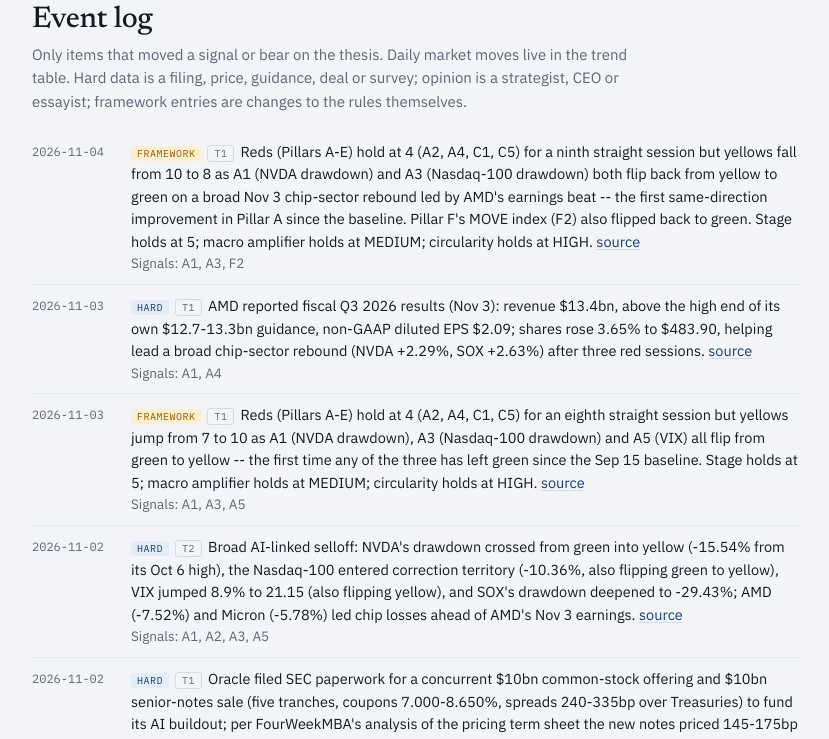
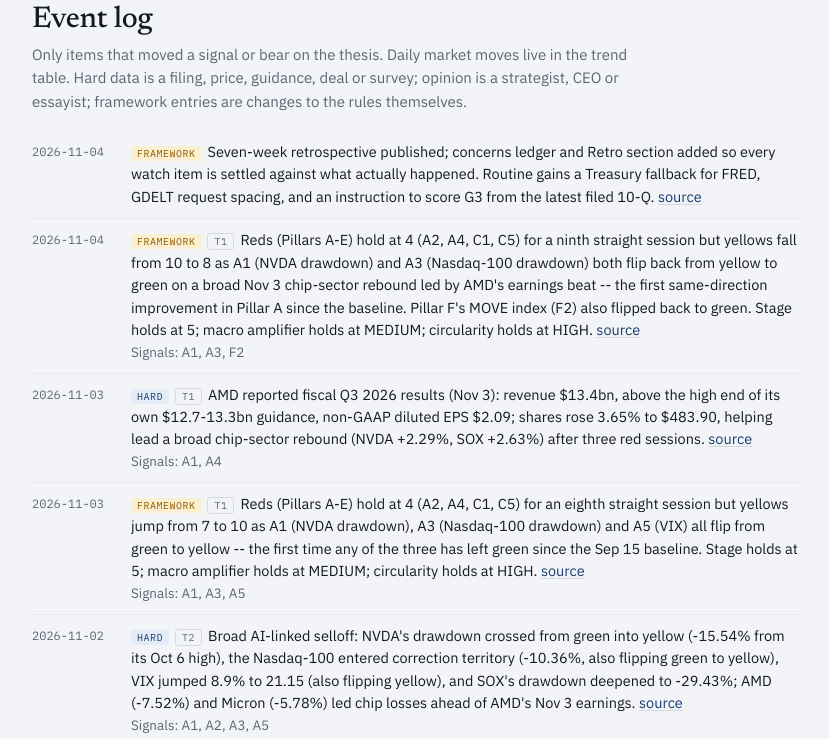
Before and after one commit to abhinav777/ai-bubble-watch, a plain HTML site: page index.html in a window 1280 px wide. Shown: the part 10194-10933 px from the top of the page, without its empty margins (150-979 px from the left). Drawn offline with Linux system fonts and the light colour scheme.

Commit message:
Seven-week retrospective, concerns ledger and Retro section
docs/review-2026-11-04.md reviews 37 runs: which sources delivered
(FRED failed in every brief, CDS and TRACE prints were wire-quoted or
absent, GDELT was rate-limited by back-to-back calls), how each signal
behaved (MOVE flipped 12 times; the confirmations never fired), and how
the stage calls held up against the following 15 trading days (the
October Stage 5 call was right for the leveraged layer and overstated
as a credit event). It ends with numbered proposals for decision.

data/concerns.json is a ledger of 28 specific worries since Sep 15,
each with a deadline and a settled outcome where known. The dashboard's
new Retro section shows a dynamic month-ago look-back, concerns settled
in the last two weeks, open concerns by deadline, and what followed
each stage call. The routine prompt now maintains the ledger, falls
back to Treasury's yield-curve CSV when FRED fails, spaces GDELT calls
by six seconds, and scores G3 from the latest filed 10-Q.

Co-Authored-By: Claude Fable 5.1 <noreply@anthropic.com>

```diff
--- a/assets/app.js
+++ b/assets/app.js
@@ -113,6 +113,37 @@
   }).join('');
   if($('trackers')) $('trackers').innerHTML = trackHtml;
 
+  // RETRO
+  let concerns=[]; try{ const cr=await fetch('data/concerns.json',{cache:'no-store'}); if(cr.ok) concerns=await cr.json(); }catch(e){}
+  if($('retro')){
+    const today=new Date(latest.date+'T12:00:00Z'); const ago=(d)=>Math.round((today-new Date(d+'T12:00:00Z'))/86400000);
+    const stChip=(s)=>({materialized:'<span class="chip r">Materialized</span>',partly:'<span class="chip y">Partly</span>',did_not:'<span class="chip g">Did not</span>',expired:'<span class="chip n">Expired</span>',open:'<span class="chip n">Open</span>'})[s]||esc(s);
+    const item=(c)=>`<li><span class="d">${esc(c.opened)}</span><div>${stChip(c.status)} ${esc(c.concern)}${c.signals&&c.signals.length?` <span class="mark">${c.signals.map(esc).join(', ')}</span>`:''}${c.outcome?`<div class="small"><b>${c.resolved?esc(fmtDate(c.resolved)):''}.</b> ${esc(c.outcome)}${c.url?` <a href="${esc(c.url)}">source</a>`:''}</div>`:(c.status==='open'?`<div class="small">Settles by ${esc(c.deadline?fmtDate(c.deadline):'—')}: ${esc(c.resolve_if||'')}</div>`:'')}</div></li>`;
+    const counts={}; concerns.forEach(c=>{counts[c.status]=(counts[c.status]||0)+1;});
+    const settledN=(counts.materialized||0)+(counts.partly||0)+(counts.did_not||0)+(counts.expired||0);
+    let lo=23,hi=37; let month=concerns.filter(c=>{const a=ago(c.opened);return a>=lo&&a<=hi;});
+    if(month.length<3){lo=16;hi=45;month=concerns.filter(c=>{const a=ago(c.opened);return a>=lo&&a<=hi;});}
+    const recent=concerns.filter(c=>c.status!=='open'&&c.resolved&&ago(c.resolved)<=14).sort((a,b)=>a.resolved<b.resolved?1:-1);
+    const openL=concerns.filter(c=>c.status==='open').sort((a,b)=>(a.deadline||'9')<(b.deadline||'9')?-1:1);
+    let sc='',prevStage=null;
+    runs.forEach((r,i)=>{ if(prevStage!==null&&r.stage===prevStage) return; prevStage=r.stage;
+      const f=(k,n)=>{const j=Math.min(i+n,runs.length-1); const a=r.market&&r.market[k], b=runs[j].market&&runs[j].market[k]; return (a&&b)?((b/a-1)*100).toFixed(1)+'%':'—';};
+      const hy=(n)=>{const j=Math.min(i+n,runs.length-1); const a=r.market&&r.market.hy_oas, b=runs[j].market&&runs[j].market.hy_oas; return (a!=null&&b!=null)?((b-a>=0?'+':'')+(b-a).toFixed(0)+' bp'):'—';};
+      const have=runs.length-1-i;
+      sc+=`<tr><td>${esc(fmtDate(r.date))}</td><td>${r.stage}</td><td>${f('spx',15)}</td><td>${f('sox',15)}</td><td>${f('orcl',15)}</td><td>${f('crwv',15)}</td><td>${hy(15)}</td><td class="note">${have<15?`${have} trading days of outcome so far`:''}</td></tr>`;
+    });
+    $('retro').innerHTML = `
+      <p class="small">${concerns.length} concerns logged since the baseline: <span class="r"><b>${counts.materialized||0}</b></span> materialized, <span class="y"><b>${counts.partly||0}</b></span> partly, <span class="g"><b>${counts.did_not||0}</b></span> did not, ${counts.expired||0} expired, ${counts.open||0} still open. Of the ${settledN} settled, ${settledN?Math.round(((counts.materialized||0)+(counts.partly||0))/settledN*100):0}% came true at least in part.</p>
+      <div class="cols">
+        <div><h3>About a month ago we worried about</h3>${month.length?`<ul class="log">${month.map(item).join('')}</ul>`:'<p class="small">No concerns were opened in that window.</p>'}</div>
+        <div><h3>Settled in the last two weeks</h3>${recent.length?`<ul class="log">${recent.map(item).join('')}</ul>`:'<p class="small">Nothing settled in the last two weeks.</p>'}</div>
+      </div>
+      <h3>Still open, nearest deadline first</h3><ul class="log">${openL.map(item).join('')}</ul>
+      <h3>Stage calls, and what followed over the next 15 trading days</h3>
+      <div class="tblwrap"><table><thead><tr><th>Call date</th><th>Stage</th><th>S&amp;P 500</th><th>SOX</th><th>Oracle</th><th>CoreWeave</th><th>HY spread</th><th></th></tr></thead><tbody>${sc}</tbody></table></div>
+      <p class="small">A stage is a claim about the next weeks. Stage 1 calls are expected to be noisy; a Stage 4 or 5 call that is not followed by a capex cut or wider credit stress is one the rules should be tightened on.</p>`;
+  }
+
   // FRAMEWORK REFERENCE
   let fb = `<h3>Stages and the dot-com template</h3><div class="tblwrap"><table class="stagetbl"><thead><tr><th>Stage</th><th>Rule</th><th>Dot-com analogue</th></tr></thead><tbody>${fw.stages.map(s=>`<tr><td><b>${s.n} &middot; ${esc(s.name)}</b></td><td>${esc(s.rule)}</td><td>${esc(s.dotcom||'')}</td></tr>`).join('')}</tbody></table></div>`;
   fb += `<h3>Macro amplifier</h3><p>${esc(fw.amplifier.rule)}</p>`;
--- a/assets/style.css
+++ b/assets/style.css
@@ -99,6 +99,9 @@ td.note{color:var(--muted);min-width:22ch}
 .tile .l{font-size:13px;color:var(--muted)}
 .tile .l b{color:var(--ink);font-weight:600}
 .tile .k a{color:inherit;text-decoration:none}
+#retro h3{margin:18px 0 6px;font-size:16px}
+#retro .cols{display:grid;grid-template-columns:1fr 1fr;gap:20px}
+@media (max-width:760px){#retro .cols{grid-template-columns:1fr}}
 .tile .tspark{display:block;width:100%;height:36px;margin-top:6px}
 
 /* calendar */
--- /dev/null
+++ b/data/concerns.json
@@ -0,0 +1,402 @@
+[
+  {
+    "id": "c01",
+    "opened": "2026-09-15",
+    "concern": "SoftBank's $10-20B bond for its OpenAI stake prices wide of ~8.5%, is downsized, or is pulled",
+    "signals": [
+      "C4"
+    ],
+    "resolve_if": "Pricing outcome of the deal",
+    "deadline": "2026-09-30",
+    "status": "did_not",
+    "resolved": "2026-09-24",
+    "outcome": "Priced $11.1B on Sep 24, about 3x covered, at 8.625%, 9.25% and 9.75% dollar coupons, SoftBank's highest ever, with a 65-80bp new-issue concession. Neither downsized nor pulled.",
+    "url": "https://www.cnbc.com/2026/09/24/softbank-shares-bond-issuance-openai.html"
+  },
+  {
+    "id": "c02",
+    "opened": "2026-09-25",
+    "concern": "SoftBank's new notes trade below 98 in their first week of secondary trading",
+    "signals": [
+      "C4"
+    ],
+    "resolve_if": "A dated secondary print on the new notes",
+    "deadline": "2026-10-15",
+    "status": "materialized",
+    "resolved": "2026-10-01",
+    "outcome": "The notes fell to a 96.75 bid shortly after pricing (Reuters via Japan Times); C4 went back to yellow on Oct 1. The oversubscribed book was bought with price, and secondary trading was the better test.",
+    "url": "briefs/2026-10-01.md"
+  },
+  {
+    "id": "c03",
+    "opened": "2026-09-15",
+    "concern": "A hyperscaler trims 2027 capex guidance in Q3 earnings; two or more cutting would be the capex cliff (Stage 4)",
+    "signals": [
+      "B1"
+    ],
+    "resolve_if": "Q3 calls of Meta, Microsoft, Alphabet, Amazon",
+    "deadline": "2026-10-31",
+    "status": "did_not",
+    "resolved": "2026-10-30",
+    "outcome": "All four raised or held: Meta narrowed 2026 guidance up to $135-145B; Microsoft and Alphabet roughly doubled quarterly capex year over year; Amazon held ~$220B and signalled 'meaningfully more' in 2027. B1 stayed green.",
+    "url": "briefs/2026-10-30.md"
+  },
+  {
+    "id": "c04",
+    "opened": "2026-09-15",
+    "concern": "Micron's fiscal Q4 (Sep 30) shows softening DRAM or HBM pricing",
+    "signals": [
+      "B4"
+    ],
+    "resolve_if": "Micron results and commentary",
+    "deadline": "2026-10-01",
+    "status": "did_not",
+    "resolved": "2026-09-30",
+    "outcome": "Micron pre-guided and then delivered revenue of $49-51B with an 86% gross margin; DRAM spot prices were up about 52% since January. No softening.",
+    "url": "briefs/2026-10-01.md"
+  },
+  {
+    "id": "c05",
+    "opened": "2026-09-15",
+    "concern": "TSMC's monthly revenue growth falls under 25% year over year",
+    "signals": [
+      "B4"
+    ],
+    "resolve_if": "TSMC September revenue and Q3 call",
+    "deadline": "2026-10-15",
+    "status": "did_not",
+    "resolved": "2026-10-15",
+    "outcome": "TSMC's Q3 revenue grew 50.9% year over year and it raised 2026 capex guidance to $60-64B.",
+    "url": "briefs/2026-10-16.md"
+  },
+  {
+    "id": "c06",
+    "opened": "2026-09-17",
+    "concern": "The 10-year Treasury yield breaches 5.25% and holds there (F1 red)",
+    "signals": [
+      "F1"
+    ],
+    "resolve_if": "Daily closes from Yahoo or Treasury",
+    "deadline": "2026-10-31",
+    "status": "partly",
+    "resolved": "2026-10-08",
+    "outcome": "It crossed: F1 read red on Oct 1 and Oct 5-8 with the 10-year near 5.3%, then fell back under 5% by Oct 22 and sat at 4.90% on Nov 4. A brief breach, not a regime.",
+    "url": "briefs/2026-10-08.md"
+  },
+  {
+    "id": "c07",
+    "opened": "2026-09-17",
+    "concern": "The MOVE bond-volatility index rises above 130, the disorderly-market threshold",
+    "signals": [
+      "F2"
+    ],
+    "resolve_if": "A MOVE close above 130",
+    "deadline": "2026-11-15",
+    "status": "open",
+    "resolved": null,
+    "outcome": null,
+    "url": null
+  },
+  {
+    "id": "c08",
+    "opened": "2026-09-17",
+    "concern": "Oracle's five-year CDS prints above 250bp, the Stage 5 credit trigger",
+    "signals": [
+      "C1"
+    ],
+    "resolve_if": "A dated CDS print from a wire or vendor",
+    "deadline": "2026-12-31",
+    "status": "materialized",
+    "resolved": "2026-10-20",
+    "outcome": "Record 288bp on Oct 15 (S&P Global and LSEG data via Reuters), then 295-315bp on Oct 19 per CNBC. C1 turned red on Oct 20 once a wire-attributed print existed.",
+    "url": "https://www.cnbc.com/2026/10/19/oracle-debt-faces-an-ai-stress-test-why-some-investors-arent-worried-.html"
+  },
+  {
+    "id": "c09",
+    "opened": "2026-09-15",
+    "concern": "CoreWeave's bonds trade below 80 cents or a neocloud shows going-concern stress (C5 red)",
+    "signals": [
+      "C5"
+    ],
+    "resolve_if": "A dated bond or CDS print, or a filing",
+    "deadline": "2026-12-31",
+    "status": "materialized",
+    "resolved": "2026-10-16",
+    "outcome": "CoreWeave's 9.625% notes due 2032 traded below 80 cents on Oct 14-15 (Bloomberg, citing TRACE, via CNBC) with CDS near 1,200bp; the equity was down 61% from its high by Nov 3.",
+    "url": "https://www.cnbc.com/2026/10/15/coreweave-credit-default-swaps-hit-distress-levels-as-investors-sour-on-ai-debt.html"
+  },
+  {
+    "id": "c10",
+    "opened": "2026-09-15",
+    "concern": "A down round or cancelled tender at a top-five lab (D2 red, the funding window closing)",
+    "signals": [
+      "D2"
+    ],
+    "resolve_if": "Terms of any closed round or tender",
+    "deadline": "2026-12-31",
+    "status": "open",
+    "resolved": null,
+    "outcome": null,
+    "url": null
+  },
+  {
+    "id": "c11",
+    "opened": "2026-09-28",
+    "concern": "OpenAI's ~$30B round closes, and the terms show whether outside capital or suppliers carried it",
+    "signals": [
+      "G1",
+      "D2"
+    ],
+    "resolve_if": "A confirmed close with investors and valuation, or 90 days open",
+    "deadline": "2026-12-15",
+    "status": "open",
+    "resolved": null,
+    "outcome": null,
+    "url": null
+  },
+  {
+    "id": "c12",
+    "opened": "2026-09-22",
+    "concern": "Anthropic's IPO slips from its October target or reprices",
+    "signals": [
+      "D2",
+      "E4"
+    ],
+    "resolve_if": "Filing and marketing dates",
+    "deadline": "2026-11-30",
+    "status": "partly",
+    "resolved": "2026-10-26",
+    "outcome": "Marketing slipped from October to the week of Nov 9 (WSJ, Sep 26). The public S-1 arrived Oct 26 targeting $1.5-2T and a Thanksgiving-week debut. Delayed, not withdrawn, and the filing showed near-breakeven operations.",
+    "url": "https://fortune.com/2026/10/26/anthropics-s-1/"
+  },
+  {
+    "id": "c13",
+    "opened": "2026-09-24",
+    "concern": "The Fed hikes again at the Oct 27-28 meeting, pressuring F1 and F5",
+    "signals": [
+      "F5"
+    ],
+    "resolve_if": "FOMC statement",
+    "deadline": "2026-10-28",
+    "status": "did_not",
+    "resolved": "2026-10-28",
+    "outcome": "Held at 3.75-4.00% on a 10-2 vote, both dissents favoring a hike. Hawkish hold, no hike.",
+    "url": "https://www.federalreserve.gov/newsevents/pressreleases/monetary20261028a.htm"
+  },
+  {
+    "id": "c14",
+    "opened": "2026-10-05",
+    "concern": "The Oct 7 10-year and Oct 8 30-year Treasury auctions tail, adding a second F3 trigger",
+    "signals": [
+      "F3"
+    ],
+    "resolve_if": "Auction results",
+    "deadline": "2026-10-09",
+    "status": "did_not",
+    "resolved": "2026-10-09",
+    "outcome": "The 10-year cleared strong at 5.300% with a 2.77 bid-to-cover and no tail; the 30-year cleared in line at 5.618% with 2.54 and no tail.",
+    "url": "briefs/2026-10-09.md"
+  },
+  {
+    "id": "c15",
+    "opened": "2026-10-13",
+    "concern": "September CPI (Oct 14) comes in hot enough to push the inflation regime to red (F4)",
+    "signals": [
+      "F4"
+    ],
+    "resolve_if": "BLS CPI release",
+    "deadline": "2026-10-14",
+    "status": "partly",
+    "resolved": "2026-10-14",
+    "outcome": "Headline rose to 3.7% from 3.4% with core at 2.6% and gasoline up 34% year over year. Hot, but F4 stayed yellow because headline remained under 4%.",
+    "url": "https://www.cnbc.com/2026/10/14/cpi-inflation-breakdown-september-2026.html"
+  },
+  {
+    "id": "c16",
+    "opened": "2026-09-25",
+    "concern": "Oracle's Project Jupiter force-majeure dispute with Blue Owl and STACK becomes a confirmed site pause (B2 red)",
+    "signals": [
+      "B2"
+    ],
+    "resolve_if": "A company statement or the New Mexico air-permit decision",
+    "deadline": "2026-11-23",
+    "status": "open",
+    "resolved": null,
+    "outcome": null,
+    "url": null
+  },
+  {
+    "id": "c17",
+    "opened": "2026-10-13",
+    "concern": "The Asia memory and chip rout spreads into a US single-day rout severe enough for A6 red",
+    "signals": [
+      "A6"
+    ],
+    "resolve_if": "NVDA -10% or SOX -8% in a day, or two -5% days in a week",
+    "deadline": "2026-11-06",
+    "status": "partly",
+    "resolved": "2026-10-30",
+    "outcome": "SOX fell 6.7% on Oct 22 and 7.2% on Oct 30, two 5%-plus days but in different weeks and never 8%. A6 reached yellow only.",
+    "url": "briefs/2026-11-02.md"
+  },
+  {
+    "id": "c18",
+    "opened": "2026-10-16",
+    "concern": "CoreWeave's bonds stay below 80 cents rather than recovering, keeping C5 red on fresh evidence",
+    "signals": [
+      "C5"
+    ],
+    "resolve_if": "A dated bond or CDS print, or CoreWeave's Q3 report on Nov 11",
+    "deadline": "2026-11-12",
+    "status": "open",
+    "resolved": null,
+    "outcome": null,
+    "url": null
+  },
+  {
+    "id": "c19",
+    "opened": "2026-10-29",
+    "concern": "Amazon trims 2027 capex in its Oct 29 report, the last of the four hyperscaler guides",
+    "signals": [
+      "B1"
+    ],
+    "resolve_if": "Amazon Q3 call",
+    "deadline": "2026-10-30",
+    "status": "did_not",
+    "resolved": "2026-10-30",
+    "outcome": "Held 2026 capex near $220B, signalled 'meaningfully more' for 2027 and guided AWS growth above 40% through 2028.",
+    "url": "briefs/2026-10-30.md"
+  },
+  {
+    "id": "c20",
+    "opened": "2026-11-02",
+    "concern": "AMD's Q3 report (Nov 3) misses or guides weak, compounding the chip selloff",
+    "signals": [
+      "B3",
+      "B4"
+    ],
+    "resolve_if": "AMD results",
+    "deadline": "2026-11-04",
+    "status": "did_not",
+    "resolved": "2026-11-04",
+    "outcome": "Revenue of $13.4B came in above the high end of AMD's own $12.7-13.3B guide with non-GAAP EPS of $2.09; the stock rose 3.65%.",
+    "url": "https://www.sec.gov/Archives/edgar/data/0000002488/000000248826000188/q32026991.htm"
+  },
+  {
+    "id": "c21",
+    "opened": "2026-11-03",
+    "concern": "Broad high-yield spreads cross 350bp (C3 yellow), the first sign the single-name stress is spreading",
+    "signals": [
+      "C3"
+    ],
+    "resolve_if": "FRED HY OAS or carried proxy",
+    "deadline": "2026-11-30",
+    "status": "open",
+    "resolved": null,
+    "outcome": null,
+    "url": null
+  },
+  {
+    "id": "c22",
+    "opened": "2026-09-15",
+    "concern": "A top-five lab's revenue run-rate growth halves or internal targets are reported missed (D1 yellow)",
+    "signals": [
+      "D1"
+    ],
+    "resolve_if": "Dated reporting on run-rates",
+    "deadline": "2026-12-31",
+    "status": "materialized",
+    "resolved": "2026-10-15",
+    "outcome": "OpenAI told investors its September run-rate was nearing $50B, about $20B below the ~$70B figure that had circulated (FT and Reuters, Oct 8). D1 moved to yellow.",
+    "url": "https://www.investing.com/news/stock-market-news/openai-annualized-revenue-20-billion-less-than-previously-signaled-ft-reports-4939854"
+  },
+  {
+    "id": "c23",
+    "opened": "2026-09-21",
+    "concern": "The semiconductor index re-crosses a 20% drawdown from its June high (A2 red)",
+    "signals": [
+      "A2"
+    ],
+    "resolve_if": "Daily closes",
+    "deadline": "2026-12-31",
+    "status": "materialized",
+    "resolved": "2026-10-15",
+    "outcome": "SOX closed 20.16% below its high on Oct 14 and was 29.4% below by Nov 2.",
+    "url": "briefs/2026-10-15.md"
+  },
+  {
+    "id": "c24",
+    "opened": "2026-11-04",
+    "concern": "New governors in Texas, Ohio and Georgia, states with about 39% of planned data-center gigawatts, enact pauses that halt a hyperscaler, Stargate or top-neocloud project (B2 red)",
+    "signals": [
+      "B2",
+      "G2"
+    ],
+    "resolve_if": "A company-confirmed pause or a signed state measure",
+    "deadline": "2027-03-31",
+    "status": "open",
+    "resolved": null,
+    "outcome": null,
+    "url": null
+  },
+  {
+    "id": "c25",
+    "opened": "2026-11-04",
+    "concern": "Anthropic's IPO prices inside its $1.5-2T range and holds above issue in its first weeks",
+    "signals": [
+      "D2",
+      "G1",
+      "E4"
+    ],
+    "resolve_if": "Pricing and first-week trading",
+    "deadline": "2026-12-15",
+    "status": "open",
+    "resolved": null,
+    "outcome": null,
+    "url": null
+  },
+  {
+    "id": "c26",
+    "opened": "2026-10-16",
+    "concern": "The Stage 5 call, made on two single-name prints, generalizes into broad credit stress",
+    "signals": [
+      "C3",
+      "C4"
+    ],
+    "resolve_if": "HY OAS above 500bp, a second AI issuer's bonds distressed, or a default; or spreads normalizing and the prints reversing",
+    "deadline": "2026-12-31",
+    "status": "open",
+    "resolved": null,
+    "outcome": null,
+    "url": null
+  },
+  {
+    "id": "c27",
+    "opened": "2026-09-15",
+    "concern": "Oracle gets its planned ~$40B FY27 debt and equity raise done, and on what terms",
+    "signals": [
+      "C4",
+      "C1"
+    ],
+    "resolve_if": "Deal pricing",
+    "deadline": "2026-12-31",
+    "status": "partly",
+    "resolved": "2026-11-02",
+    "outcome": "Priced $10B of stock at $116, 20% below the September baseline, plus $10B of notes at 7.00-8.65% coupons, 145-175bp wider than its February deal. Done, but at junk-like coupons and with equity dilution.",
+    "url": "https://www.sec.gov/Archives/edgar/data/0001341439/000119312526442729/d181425d424b5.htm"
+  },
+  {
+    "id": "c28",
+    "opened": "2026-09-15",
+    "concern": "The share of fund managers naming an AI bubble as the top tail risk rises above 30% (E1 yellow)",
+    "signals": [
+      "E1"
+    ],
+    "resolve_if": "BofA Global Fund Manager Survey",
+    "deadline": "2026-10-15",
+    "status": "did_not",
+    "resolved": "2026-10-13",
+    "outcome": "It fell to 23% in the October survey from 28% in September, behind bond yields and inflation.",
+    "url": "https://www.cnbc.com/2026/10/13/bofa-survey-10-year-treasury-yield-bonds.html"
+  }
+]
--- a/data/events.json
+++ b/data/events.json
@@ -1137,5 +1137,14 @@
     "t": "Reds (Pillars A-E) hold at 4 (A2, A4, C1, C5) for a ninth straight session but yellows fall from 10 to 8 as A1 (NVDA drawdown) and A3 (Nasdaq-100 drawdown) both flip back from yellow to green on a broad Nov 3 chip-sector rebound led by AMD's earnings beat -- the first same-direction improvement in Pillar A since the baseline. Pillar F's MOVE index (F2) also flipped back to green. Stage holds at 5; macro amplifier holds at MEDIUM; circularity holds at HIGH.",
     "url": "https://claude.ai/code/session_01QebKNNEnAJQJt3vQup54oS",
     "tag": null
+  },
+  {
+    "date": "2026-11-04",
+    "type": "framework",
+    "tier": null,
+    "signals": [],
+    "t": "Seven-week retrospective published; concerns ledger and Retro section added so every watch item is settled against what actually happened. Routine gains a Treasury fallback for FRED, GDELT request spacing, and an instruction to score G3 from the latest filed 10-Q.",
+    "url": "docs/review-2026-11-04.md",
+    "tag": null
   }
 ]
--- a/data/framework.json
+++ b/data/framework.json
@@ -500,6 +500,10 @@
         "A6",
         "F2"
       ]
+    },
+    {
+      "date": "2026-11-04",
+      "t": "Seven-week retrospective (docs/review-2026-11-04.md). Concerns ledger added (data/concerns.json) with 28 back-filled concerns and their outcomes; the dashboard gains a Retro section with a month-ago look-back, recently settled concerns, open concerns by deadline, and what followed each stage call. Plumbing fixes in the routine: Treasury yield-curve CSV as the FRED fallback, a 6-second gap between GDELT calls, and G3 scored from the latest filed 10-Q instead of waiting for the next one."
     }
   ],
   "circularity": {
```
Also changed, not shown: index.html (+5 -1 lines), 3 other files.
